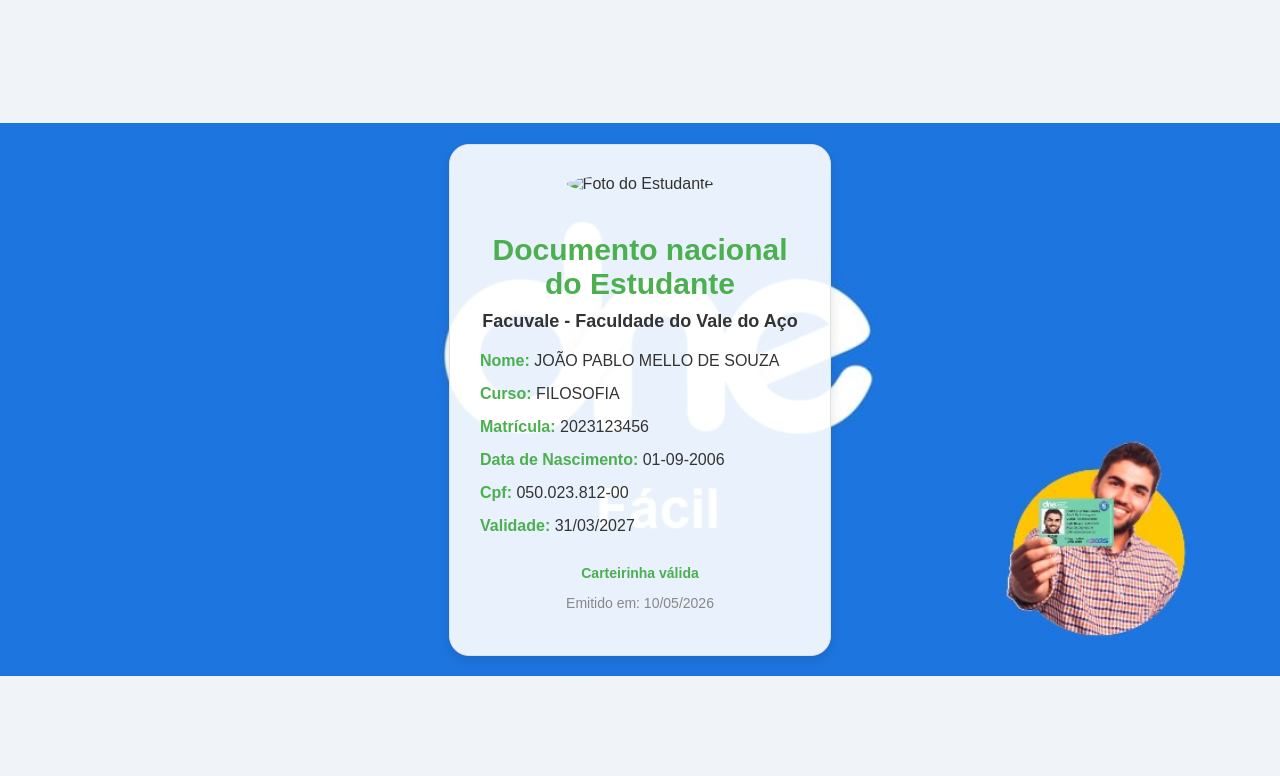
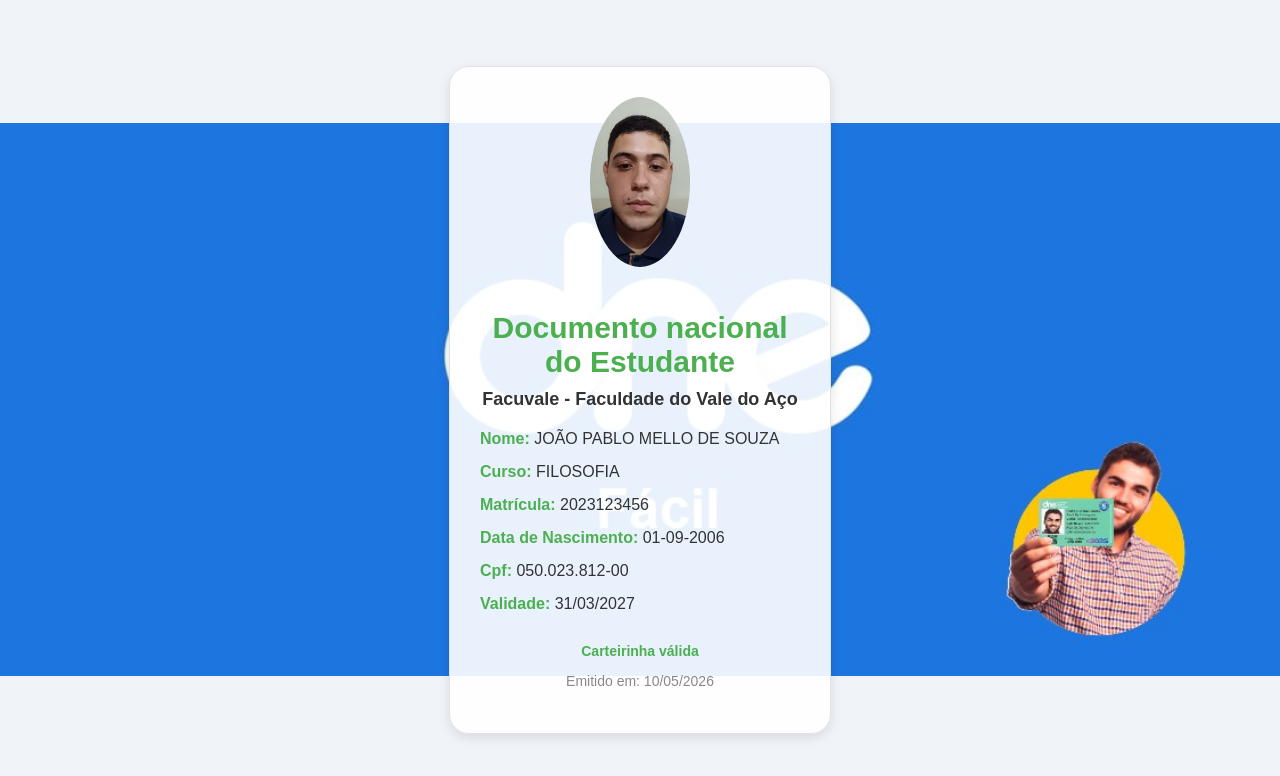
Before and after one commit to eliuusta/valida-o-eli, a plain HTML site: page index.html in a window 1280 px wide. Drawn offline with Linux system fonts and the light colour scheme.

Commit message:
Update index.html

```diff
--- a/index.html
+++ b/index.html
@@ -70,7 +70,7 @@
 <body>
 
   <div class="card">
-    <img src="imagem22.jfif.jpeg" alt="Foto do Estudante">
+    <img src="imagem22.jfif.jpeg.jpg" alt="Foto do Estudante">
     <h1>Documento nacional do Estudante</h1>
     <h2>Facuvale - Faculdade do Vale do Aço</h2>
 
```
